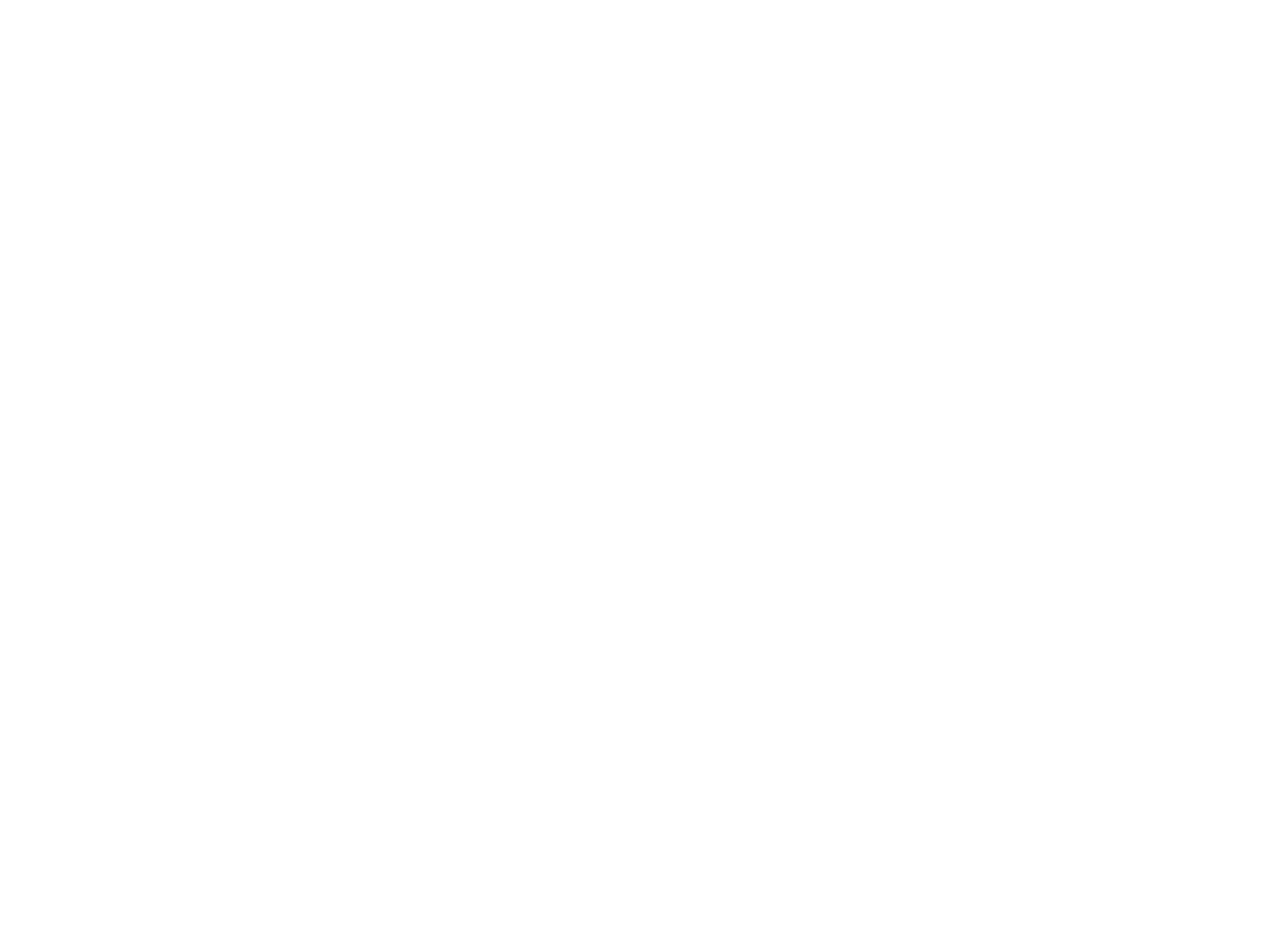
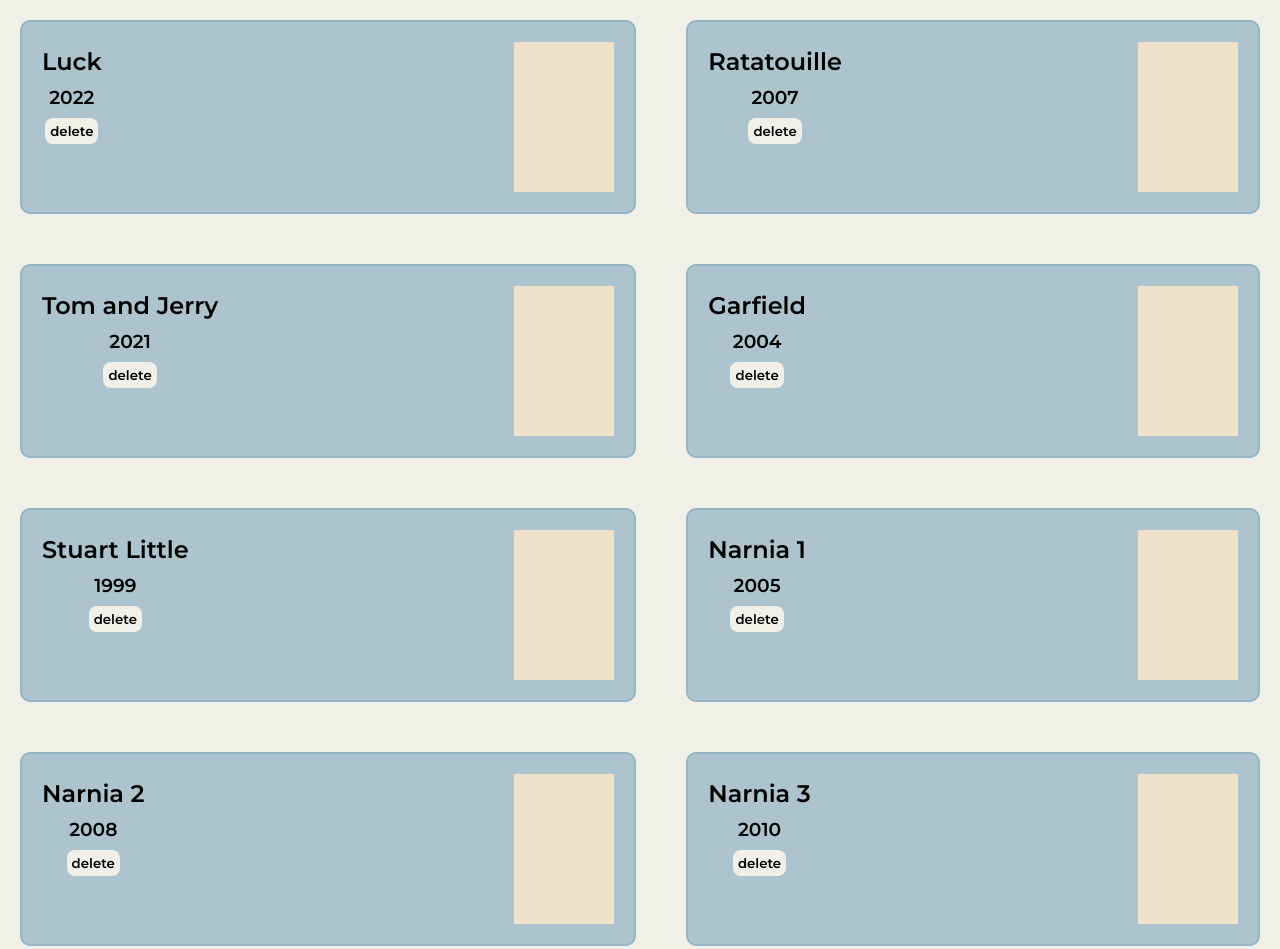
Before and after one commit to SinekaRamu/movieList-app, a plain HTML site: page app/index.html in a window 1280 px wide. Shown: the top 949 px of the page. Before the commit the page ends 800 px from the top, so only its background shows below. Drawn offline with Linux system fonts and the light colour scheme.

Commit message:
added delete event

```diff
--- a/app/index.html
+++ b/app/index.html
@@ -9,7 +9,7 @@
   </head>
 
   <body>
-    <div id="add-gird">
+    <div id="app-grid">
       <!--
         Main Division which containers
         h2 and h3 tag
--- a/app/script-app.js
+++ b/app/script-app.js
@@ -2,22 +2,106 @@
 
 let favMovies = [
   {
+    id: "1694429388189",
     title: "Luck",
     releaseDate: "2022",
   },
   {
+    id: "1694429446495",
     title: "Ratatouille",
     releaseDate: "2007",
   },
   {
+    id: "1694429468159",
     title: "Tom and Jerry",
-    releaseDate: "2007",
+    releaseDate: "2021",
+  },
+  {
+    id: "1694429552349",
+    title: "Garfield",
+    releaseDate: "2004",
+  },
+  {
+    id: "1694429606142",
+    title: "Stuart Little",
+    releaseDate: "1999",
+  },
+  {
+    id: "1694429617086",
+    title: "Narnia 1",
+    releaseDate: "2005",
+  },
+  {
+    id: "1694429627679",
+    title: "Narnia 2",
+    releaseDate: "2008",
+  },
+  {
+    id: "1694429639358",
+    title: "Narnia 3",
+    releaseDate: "2010",
+  },
+  {
+    id: "1694429655838",
+    title: "Encanto",
+    releaseDate: "2021",
+  },
+  {
+    id: "1694429668222",
+    title: "Moana",
+    releaseDate: "2016",
   },
 ];
 
-function moviediv() {}
+function cardMovieDiv(movie) {
+  //movie Card div
+  const div = document.createElement("div");
+  const div1 = document.createElement("div");
+  const div2 = document.createElement("div");
 
-for (let i; i < favMovies.length; i++) {
-  const movie = `${favMovies[i]["title"]}` - +`${favMovies[i]["releaseDate"]}`;
-  console.log(movie);
+  //adding class attribute to div
+  div.setAttribute("class", "movie-card");
+  div2.setAttribute("class", "imageBox");
+
+  //adding id attribute to div
+  const id = `movie-${movie["id"]}`;
+  div.setAttribute("id", id);
+
+  // creating img element
+  const img = document.createElement("img"); //title
+
+  //Content of the Movie Card
+  const h2 = document.createElement("h2"); //title
+  h2.innerText = movie["title"];
+
+  const h3 = document.createElement("h3"); //realease date
+  h3.innerText = movie["releaseDate"];
+
+  div.appendChild(div1);
+  div.appendChild(div2);
+  div1.appendChild(h2);
+  div1.appendChild(h3);
+  div2.appendChild(img);
+
+  //adding button element
+  const newButton = document.createElement("button"); //delete button
+  newButton.textContent = "delete";
+  div1.appendChild(newButton);
+
+  // To delete the division
+  newButton.addEventListener("click", function () {
+    div.remove();
+  });
+
+  return div;
 }
+
+function appendToApp(movieDiv) {
+  const app = document.querySelector("#app-grid");
+  app.appendChild(movieDiv);
+}
+
+for (let i = 0; i < favMovies.length; i++) {
+  const movieDiv = cardMovieDiv(favMovies[i]);
+  appendToApp(movieDiv);
+}
--- a/app/style.css
+++ b/app/style.css
@@ -1,8 +1,70 @@
+@import url('https://fonts.googleapis.com/css2?family=Montserrat:wght@600&family=Poppins:wght@500&display=swap');
+
 * {
-    font-family: sans-serif;
+    margin: 0;
+    padding: 0;
+    font-family: 'Montserrat','poppins', sans-serif;
 }
 
-#add-grid {
+body{
+    background-color: #F1F0E8;
+}
+h2,h3 {
+    padding: 5px 0;
+}
+button {
+    margin-top: 4px;
+    padding: 5px;
+    background-color: #F1F0E8;
+    border: none;
+    border-radius: 8px
+}
+
+button:hover{
+    background-color: #EEE0C9;
+}
+
+#app-grid {
+
+    padding: 20px;
     display: grid;
-    grid-template-columns: 1fr 1f;
+    grid-template-columns: auto auto auto;
+    gap: 50px;
+    text-align: center;
+
 }
+
+.movie-card {
+    display: flex;
+    justify-content: space-between;
+    padding: 20px;
+    background-color: #ADC4CE;
+    border: 2px solid #96B6C5;
+    border-radius: 10px;
+}
+
+.imageBox {
+    width: 100px;
+    height: 150px;
+    background-color: #EEE0C9;
+}
+
+#movie-1694429388189 img{
+    /* background-position: center;  */
+    background-repeat: no-repeat;
+    background-image: url('assets/Luck_\(2022\)_poster.png');
+}
+
+@media (max-width:1280px) {
+    #app-grid {
+        grid-template-columns: auto auto;
+
+    }
+}
+
+@media (max-width:480px) {
+    #app-grid {
+        grid-template-columns: auto;
+
+    }
+}
```
Also changed, not shown: app/assets/Luck_(2022)_poster.png (added), app/assets/ratatouille.jpeg (added).
